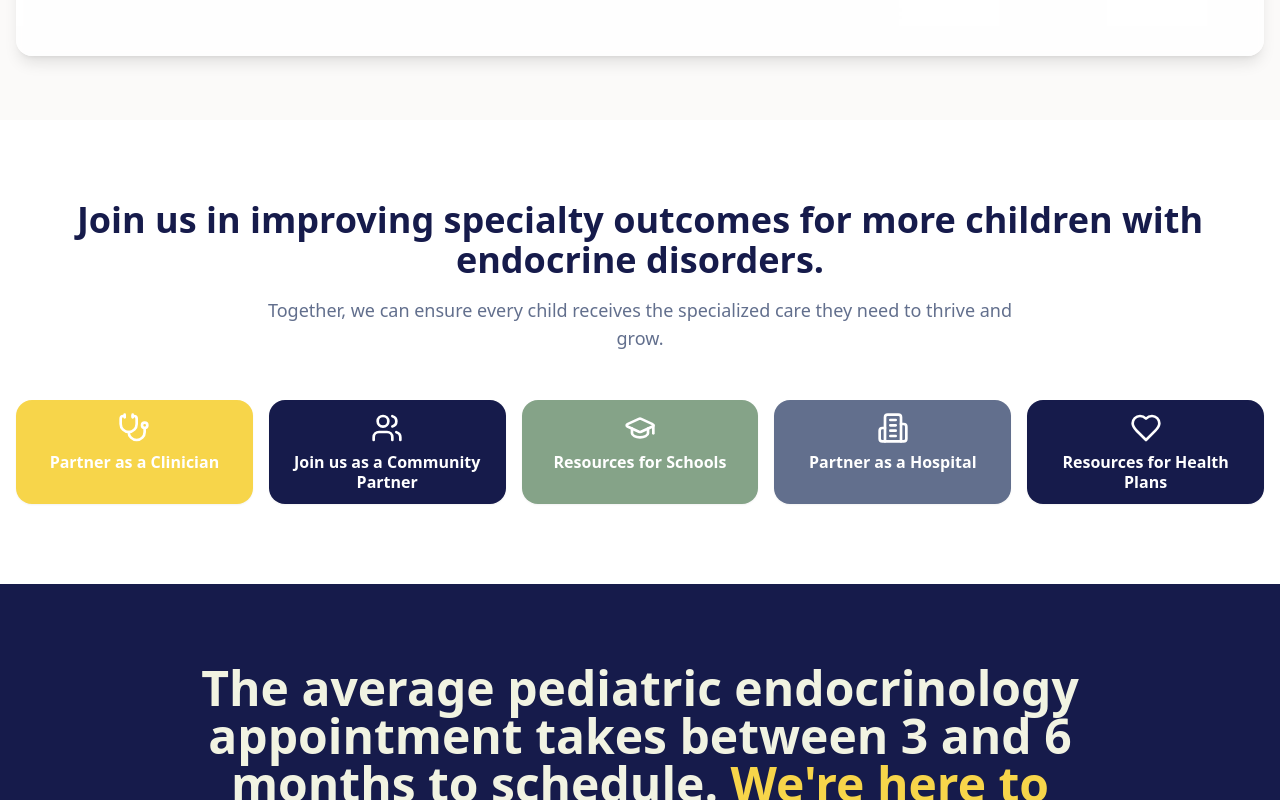
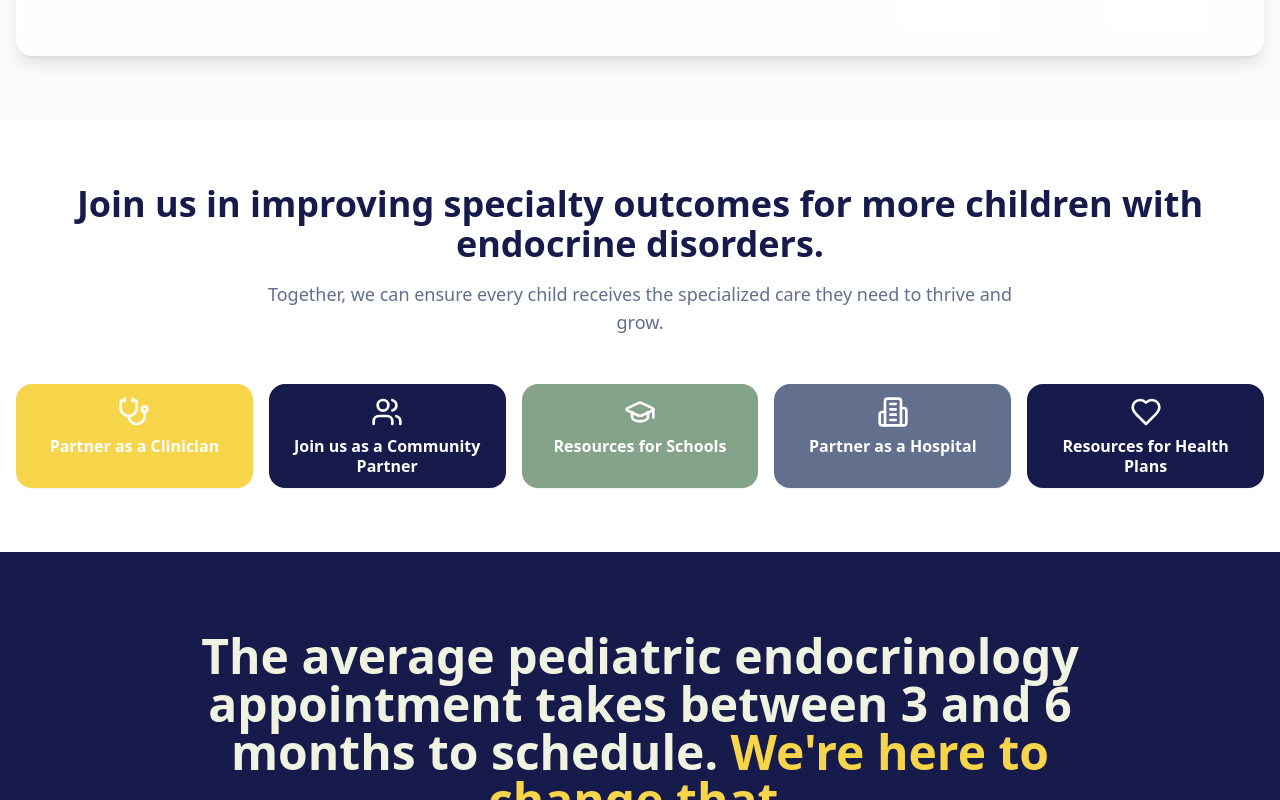
Before and after one commit to EndoMDHealth/endomdhealth_frontend, a React (Vite) app: page / in a window 1280 px wide. Shown: the part 1060-1860 px from the top of the page. Built offline with nearby package versions, Linux system fonts and the light colour scheme; the HTML template or start-up script is replaced by a standard one.

Commit message:
Code edited in Lovable Code Editor

```diff
--- a/src/components/PartnerCTASection.tsx
+++ b/src/components/PartnerCTASection.tsx
@@ -60,7 +60,7 @@ const PartnerCTASection = () => {
   ];
 
   return (
-    <section className="py-20 bg-white">
+    <section className="py-16 bg-white">
       <div className="container mx-auto px-4">
         <div className="text-center space-y-12">
           {/* Header */}
```
